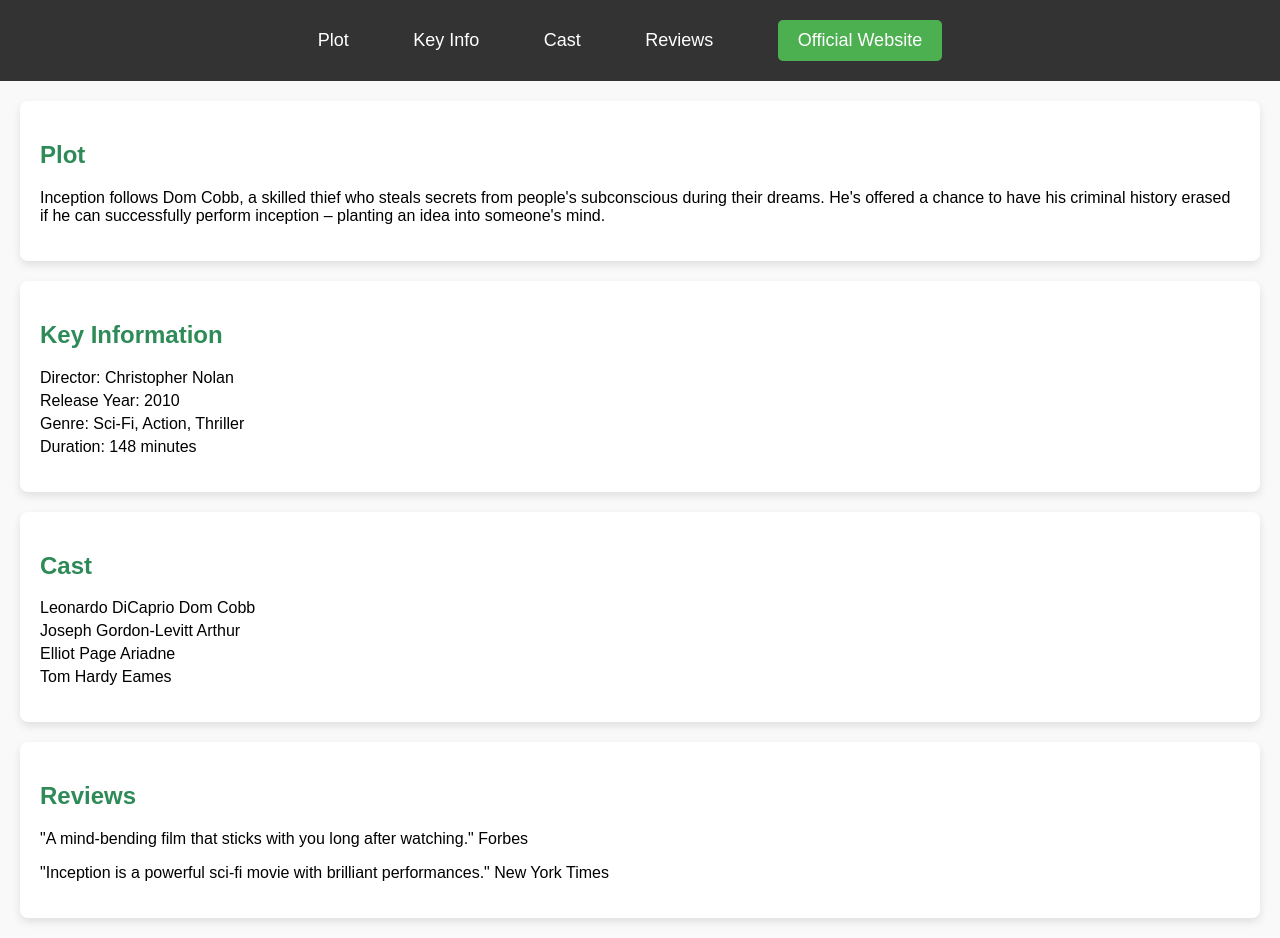
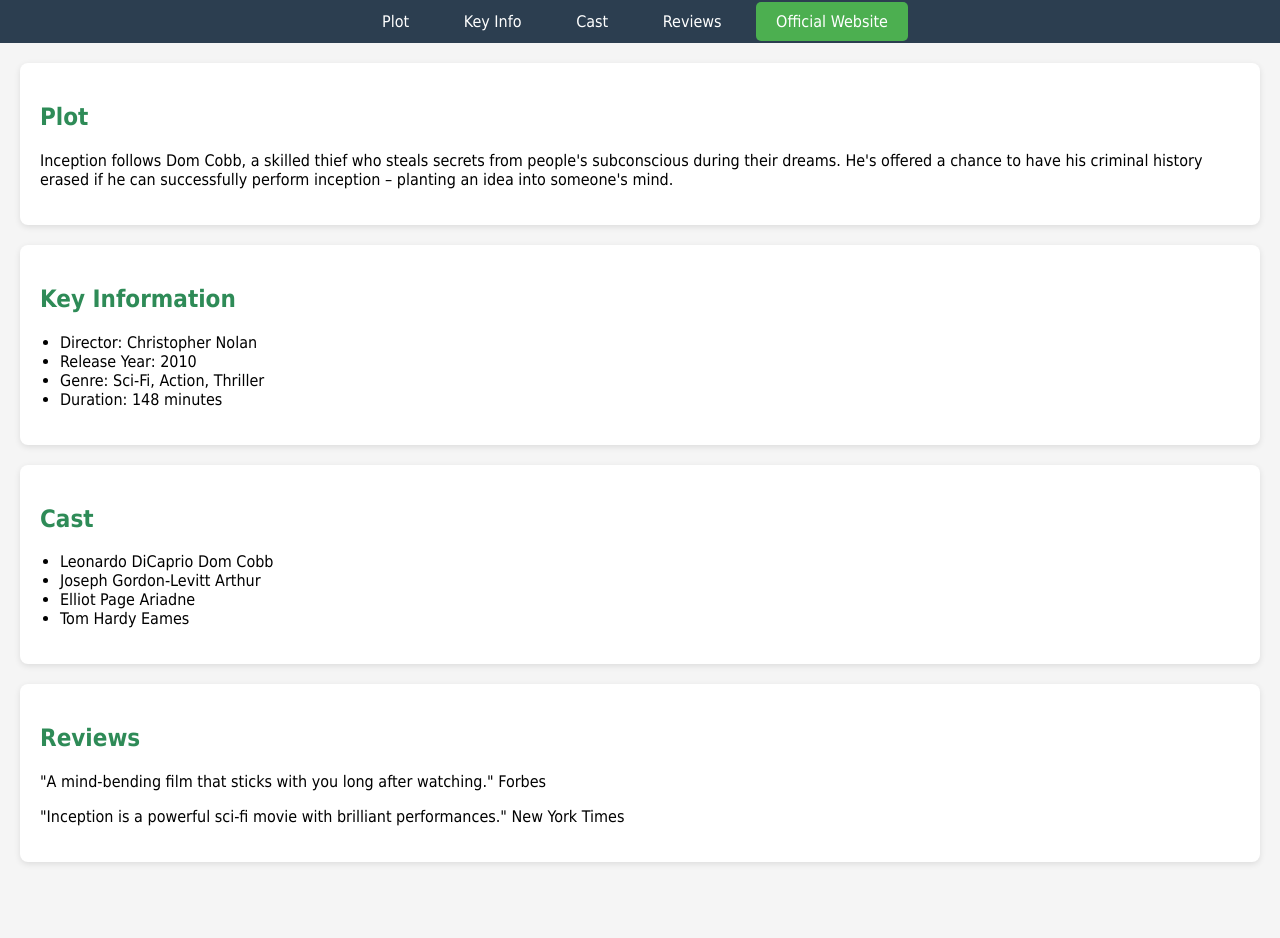
Before and after one commit to Harry5522/Web-development-A01, a plain HTML site: page Chapter 02/index.html in a window 1280 px wide. After the commit the page ends 902 px from the top, so only its background shows below. Drawn offline with Linux system fonts and the light colour scheme.

Commit message:
Update style.css

```diff
--- a/Chapter 02/style.css
+++ b/Chapter 02/style.css
@@ -1,51 +1,45 @@
-html {
+body {
+  font-family: Tahoma, sans-serif;
+  background-color: #f5f5f5;
+  margin: 0;
   scroll-behavior: smooth;
-}
-
-body {
-  font-family: Arial, sans-serif;
-  margin: 0;
-  padding: 0;
-  background-color: #f9f9f9;
 }
 
 nav ul {
   list-style-type: none;
+  margin: 0;
   padding: 0;
-  background-color: #333;
+  background-color: #2c3e50;
   text-align: center;
-  margin: 0;
 }
 
 nav ul li {
-  display: inline;
-  margin-right: 20px;
+  display: inline-block;
+  margin-right: 10px;
 }
 
 nav ul li a {
+  color: white;
   text-decoration: none;
-  color: white;
-  font-size: 18px;
-  padding: 10px 20px;
+  padding: 12px 20px;
+  display: inline-block;
 }
 
 nav ul li a:hover {
-  background-color: #575757;
+  background-color: #34495e;
   border-radius: 5px;
 }
 
 .container {
-  display: flex;
-  flex-direction: column;
-  gap: 20px;
   padding: 20px;
 }
 
 .box {
   background-color: #ffffff;
   padding: 20px;
+  margin-bottom: 20px;
   border-radius: 8px;
-  box-shadow: 0 4px 8px rgba(0, 0, 0, 0.1);
+  box-shadow: 0 2px 6px rgba(0,0,0,0.1);
 }
 
 h2 {
@@ -53,23 +47,15 @@ h2 {
 }
 
 ul {
-  list-style-type: none;
-  padding: 0;
-}
-
-ul li {
-  font-size: 16px;
-  margin: 5px 0;
+  padding-left: 20px;
 }
 
 .button {
   background-color: #4CAF50;
-  color: white;
   padding: 10px 20px;
   text-decoration: none;
+  color: white;
   border-radius: 5px;
-  display: inline-block;
-  margin: 20px;
 }
 
 .button:hover {
```
